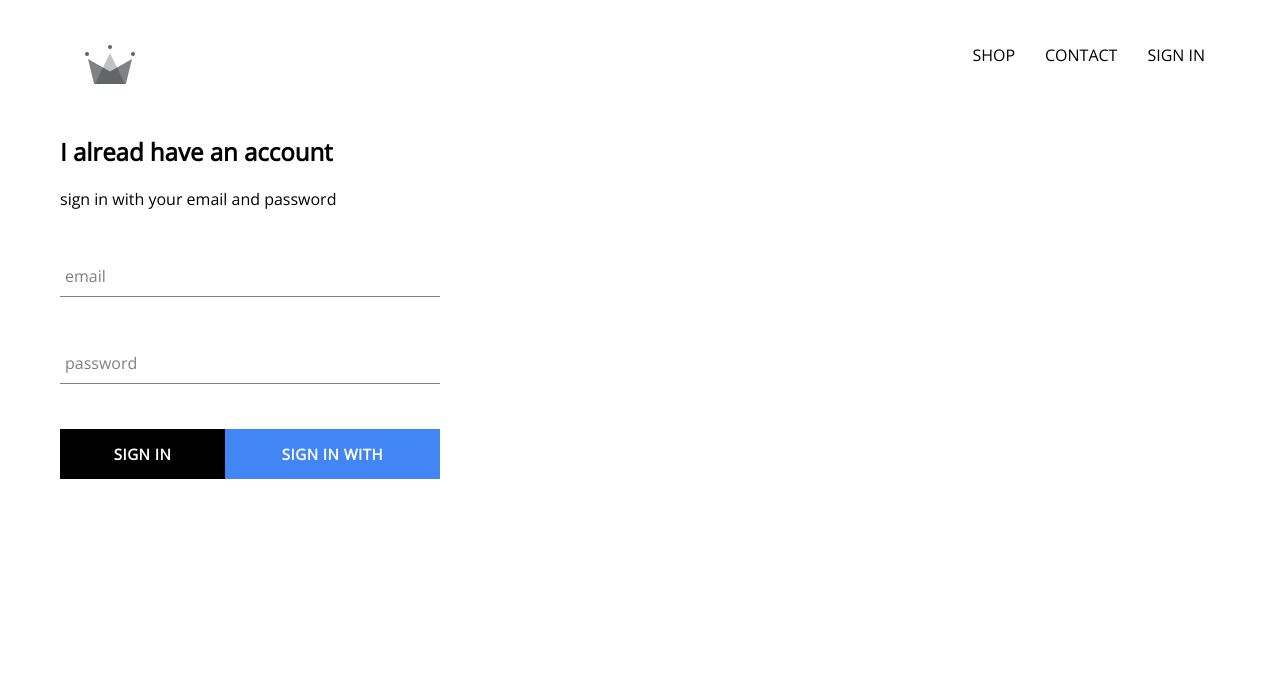
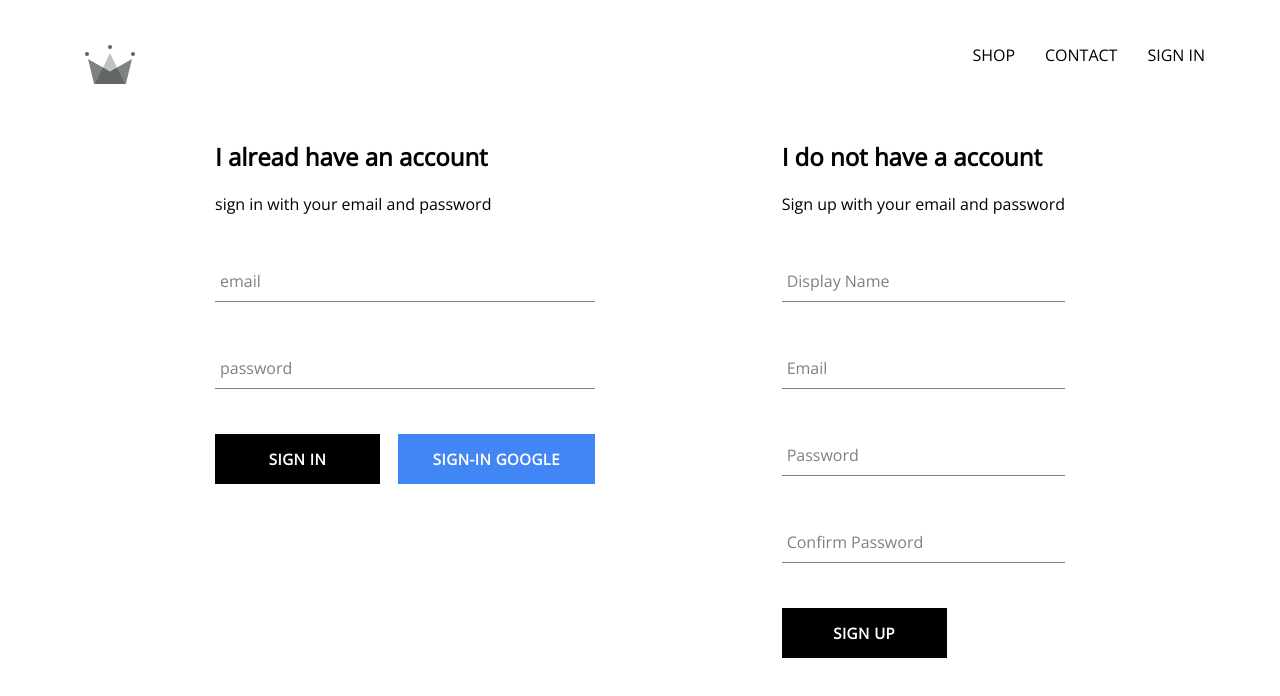
Before and after one commit to Akash7140/crwn-clothing, a React (Create React App) app: page /signin in a window 1280 px wide. Shown: the top 696 px of the page. Built offline with nearby package versions, Linux system fonts and the light colour scheme; no server answers.

Commit message:
implemented signup with email and password

```diff
--- a/src/App.js
+++ b/src/App.js
@@ -5,7 +5,7 @@
 import ShopPage from './pages/shop/shop.component';
 import Header from './components/header/header.component';
 import SignInAndSignUpPage from './pages/sign-in-and-sign-up/sign-in-and-sign-up.component';
-import { auth } from './firebase/firebase.utils';
+import { auth, createUserProfileDocument } from './firebase/firebase.utils';
 
 
 class App extends React.Component {
@@ -20,10 +20,21 @@
   unsubscribeFromAuth = null;
 
   componentDidMount() {
-    this.unsubscribeFromAuth = auth.onAuthStateChanged(user => {
-      this.setState({ currentUser: user });
-
-      console.log(this.state.currentUser ? true : false);
+    this.unsubscribeFromAuth = auth.onAuthStateChanged(async userAuth => {
+      if (userAuth) {
+        const userRef = await createUserProfileDocument(userAuth);
+        userRef.onSnapshot(snapShot => {
+          this.setState({
+            currentUser: {
+              id: snapShot.id,
+              ...snapShot.data()
+            }
+          });
+        });
+      }
+      else {
+        this.setState({ currentUser: userAuth });
+      }
     });
   }
 
--- a/src/components/sign-in/sign-in.component.jsx
+++ b/src/components/sign-in/sign-in.component.jsx
@@ -37,7 +37,7 @@
                     <div className='buttons'>
                         <CustomButton type='submit'> Sign in </CustomButton>
                         <CustomButton onClick={signInWithGoogle} isGoogleSignIn>
-                            Sign in with Google
+                            Sign-in Google
                         </CustomButton>
                     </div>
                 </form>
--- /dev/null
+++ b/src/components/sign-up/sign-up.components.jsx
@@ -0,0 +1,103 @@
+import React from 'react';
+
+import FormInput from '../form-input/form-input.component';
+import CustomButton from '../custom-button/custom-button.component';
+
+import { auth, createUserProfileDocument } from '../../firebase/firebase.utils';
+
+import './sign-up.styles.scss';
+
+class SignUp extends React.Component {
+    constructor() {
+        super();
+
+        this.state = {
+            displayName: '',
+            email: '',
+            password: '',
+            confirmPassword: ''
+        };
+    }
+
+    handleSubmit = async event => {
+        event.preventDefault();
+
+        const { displayName, email, password, confirmPassword } = this.state;
+
+        if (password !== confirmPassword) {
+            alert("passwords don't match");
+            return;
+        }
+
+        try {
+            const { user } = await auth.createUserWithEmailAndPassword(
+                email,
+                password
+            );
+
+            await createUserProfileDocument(user, { displayName });
+
+            this.setState({
+                displayName: '',
+                email: '',
+                password: '',
+                confirmPassword: ''
+            });
+        } catch (error) {
+            console.error(error);
+        }
+    };
+
+    handleChange = event => {
+        const { name, value } = event.target;
+
+        this.setState({ [name]: value });
+    };
+
+    render() {
+        const { displayName, email, password, confirmPassword } = this.state;
+        return (
+            <div className='sign-up'>
+                <h2 className='title'>I do not have a account</h2>
+                <span>Sign up with your email and password</span>
+                <form className='sign-up-form' onSubmit={this.handleSubmit}>
+                    <FormInput
+                        type='text'
+                        name='displayName'
+                        value={displayName}
+                        onChange={this.handleChange}
+                        label='Display Name'
+                        required
+                    />
+                    <FormInput
+                        type='email'
+                        name='email'
+                        value={email}
+                        onChange={this.handleChange}
+                        label='Email'
+                        required
+                    />
+                    <FormInput
+                        type='password'
+                        name='password'
+                        value={password}
+                        onChange={this.handleChange}
+                        label='Password'
+                        required
+                    />
+                    <FormInput
+                        type='password'
+                        name='confirmPassword'
+                        value={confirmPassword}
+                        onChange={this.handleChange}
+                        label='Confirm Password'
+                        required
+                    />
+                    <CustomButton type='submit'>SIGN UP</CustomButton>
+                </form>
+            </div>
+        );
+    }
+}
+
+export default SignUp;
--- /dev/null
+++ b/src/components/sign-up/sign-up.styles.scss
@@ -0,0 +1,9 @@
+.sign-in {
+    width: 380px;
+    display: flex;
+    flex-direction: column;
+
+    .title {
+        margin: 10px 0;
+    }
+}
--- a/src/firebase/firebase.utils.js
+++ b/src/firebase/firebase.utils.js
@@ -11,6 +11,28 @@
     appId: "1:291454674284:web:1e333cb03711b1b8067f49"
 };
 
+export const createUserProfileDocument = async (userAuth, additionalData) => {
+    if (!userAuth) return;
+
+    const userRef = firestore.doc(`users/${userAuth.uid}`);
+    const snapShot = await userRef.get();
+
+    if (!snapShot.exists) {
+        const { displayName, email } = userAuth;
+        const createdAt = new Date();
+
+        try {
+            await userRef.set({
+                displayName, email, createdAt, ...additionalData
+            })
+        } catch (error) {
+            console.log('error creating user', error.message);
+        }
+    }
+
+    return userRef;
+};
+
 firebase.initializeApp(config);
 
 export const auth = firebase.auth();
--- a/src/pages/sign-in-and-sign-up/sign-in-and-sign-up.component.jsx
+++ b/src/pages/sign-in-and-sign-up/sign-in-and-sign-up.component.jsx
@@ -1,9 +1,13 @@
 import React from "react";
 import './sign-in-and-sign-up.styles.scss';
 import SignIn from "../../components/sign-in/sign-in.component";
+import SignUp from "../../components/sign-up/sign-up.components";
 
 const SignInAndSignUpPage = () => (
-    <div className="sign-in-and-sign-up"><SignIn /></div>
+    <div className="sign-in-and-sign-up">
+        <SignIn />
+        <SignUp />
+    </div>
 );
 
 export default SignInAndSignUpPage;
--- a/src/pages/sign-in-and-sign-up/sign-in-and-sign-up.styles.scss
+++ b/src/pages/sign-in-and-sign-up/sign-in-and-sign-up.styles.scss
@@ -0,0 +1,6 @@
+.sign-in-and-sign-up {
+    width: 850px;
+    display: flex;
+    justify-content: space-between;
+    margin: 30px auto;
+}
```
